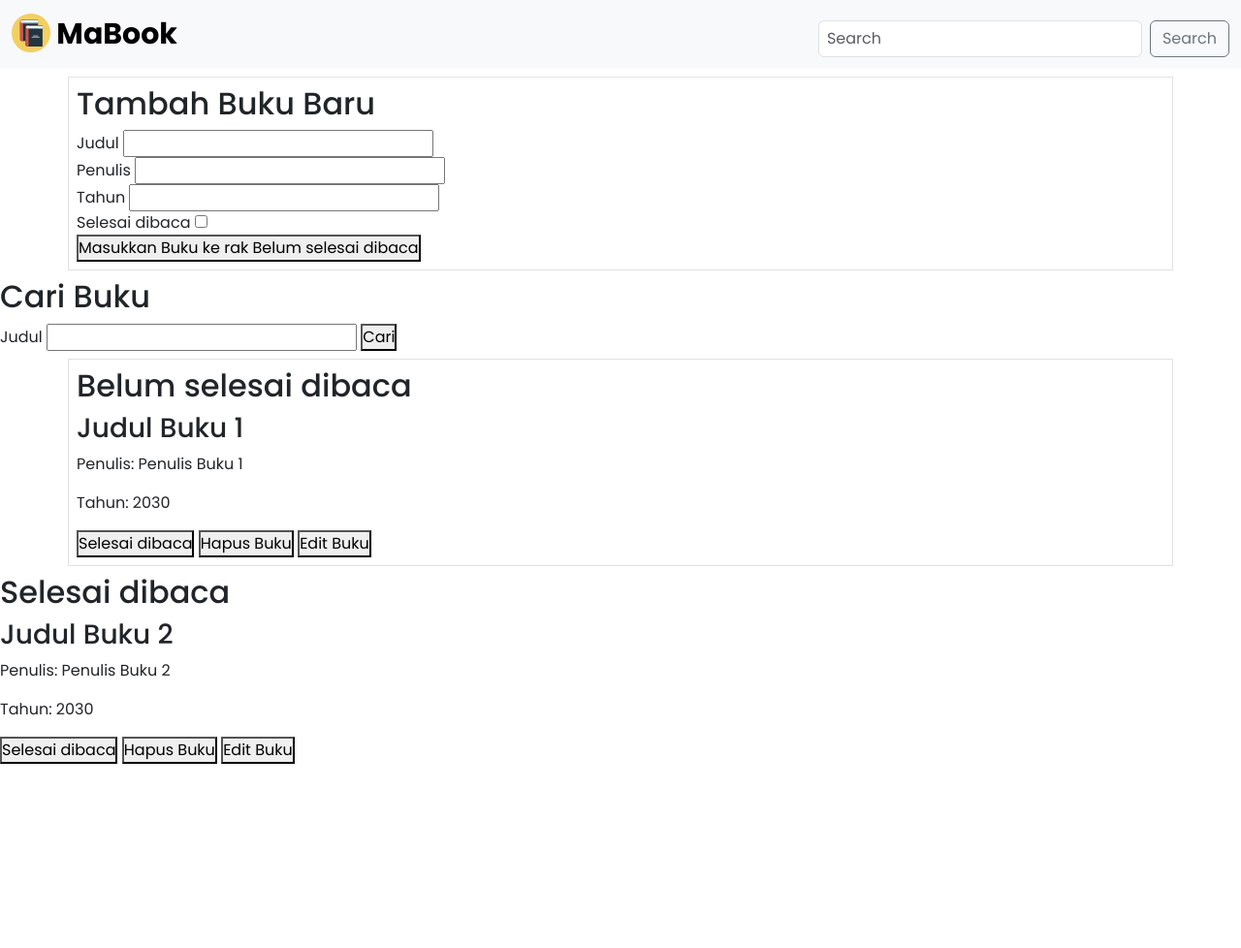
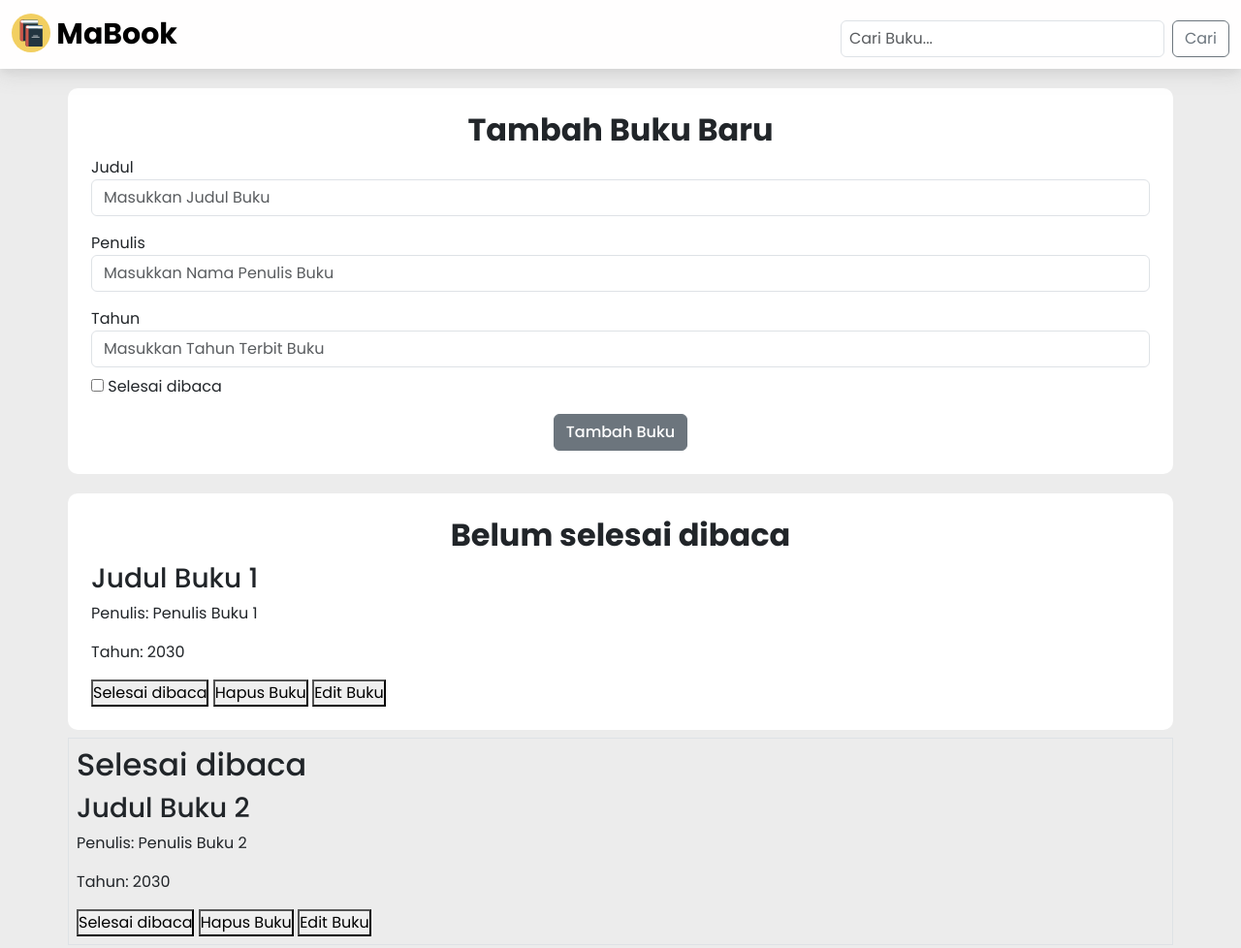
Before and after one commit to JukJerus/mabook, a plain HTML site: page index.html in a window 1280 px wide. Shown: the whole page at 97% size. Before the commit the page ends 800 px from the top, so only its background shows below. Drawn offline with nearby package versions, Linux system fonts and the light colour scheme.

Commit message:
Update container

```diff
--- a/index.html
+++ b/index.html
@@ -25,9 +25,9 @@
   </head>
   <body>
     <header>
-      <nav class="navbar navbar-expand-lg bg-body-tertiary">
+      <nav class="navbar navbar-expand-lg">
         <div class="container-fluid">
-          <a class="navbar-brand" href="#" id="header-logo">
+          <a class="navbar-brand" href="#" id="headerLogo">
             <img
               src="img/book-icon.svg"
               alt=""
@@ -60,14 +60,23 @@
                 <a class="nav-link" href="#">BelumBaca</a>
               </li> -->
             </ul>
-            <form class="d-flex mt-2" role="search">
+            <form class="d-flex mt-2" role="search" id="searchBook" data-testid="searchBookForm">
               <input
                 class="form-control me-2 focus-ring py-1 px-2 text-decoration-none border rounded-2"
-                type="search"
-                placeholder="Search"
+                type="text"
+                placeholder="Cari Buku..."
                 aria-label="Search"
+                data-testid="searchBookFormTitleInput"
+                id="searchBookTitle"
               />
-              <button class="btn btn-outline-secondary" type="submit">Search</button>
+              <button
+                class="btn btn-outline-secondary"
+                type="submit"
+                id="searchSubmit"
+                data-testid="searchBookFormSubmitButton"
+              >
+                Cari
+              </button>
             </form>
           </div>
         </div>
@@ -76,36 +85,58 @@
 
     <main>
       <section>
-        <div class="container-lg my-2 p-2 border">
+        <div class="container p-4 border-radius" id="addContainer">
           <h2>Tambah Buku Baru</h2>
           <form id="bookForm" data-testid="bookForm">
-            <div>
+            <div class="mb-3">
               <label for="bookFormTitle">Judul</label>
-              <input id="bookFormTitle" type="text" required data-testid="bookFormTitleInput" />
+              <input
+                class="form-control"
+                placeholder="Masukkan Judul Buku"
+                id="bookFormTitle"
+                type="text"
+                required
+                data-testid="bookFormTitleInput"
+              />
             </div>
-            <div>
+            <div class="mb-3">
               <label for="bookFormAuthor">Penulis</label>
-              <input id="bookFormAuthor" type="text" required data-testid="bookFormAuthorInput" />
+              <input
+                id="bookFormAuthor"
+                placeholder="Masukkan Nama Penulis Buku"
+                class="form-control"
+                type="text"
+                required
+                data-testid="bookFormAuthorInput"
+              />
             </div>
-            <div>
+            <div class="mb-2">
               <label for="bookFormYear">Tahun</label>
-              <input id="bookFormYear" type="number" required data-testid="bookFormYearInput" />
+              <input
+                id="bookFormYear"
+                class="form-control"
+                placeholder="Masukkan Tahun Terbit Buku"
+                type="number"
+                required
+                data-testid="bookFormYearInput"
+              />
             </div>
-            <div>
-              <label for="bookFormIsComplete">Selesai dibaca</label>
+            <div class="mb-3">
               <input
                 id="bookFormIsComplete"
                 type="checkbox"
                 data-testid="bookFormIsCompleteCheckbox"
               />
+              <label for="bookFormIsComplete">Selesai dibaca</label>
             </div>
-            <button id="bookFormSubmit" type="submit" data-testid="bookFormSubmitButton">
-              Masukkan Buku ke rak <span>Belum selesai dibaca</span>
+            <button class="btn btn-secondary d-block mx-auto fw-medium" id="bookFormSubmit" type="submit" data-testid="bookFormSubmitButton">
+              Tambah Buku
             </button>
           </form>
+        </div>
       </section>
 
-        <section>
+      <!-- <section>
         <h2>Cari Buku</h2>
         <form id="searchBook" data-testid="searchBookForm">
           <label for="searchBookTitle">Judul</label>
@@ -114,10 +145,10 @@
             Cari
           </button>
         </form>
-        </div>
-      </section>
+      </section> -->
 
-      <section class="container border p-2 my-2">
+      <section>
+        <div class="container p-4 border-radius" id="notRead">
           <h2>Belum selesai dibaca</h2>
 
           <div id="incompleteBookList" data-testid="incompleteBookList">
@@ -136,9 +167,11 @@
               </div>
             </div>
           </div>
+        </div>
       </section>
 
       <section>
+        <div class="container-lg my-2 p-2 border">
           <h2>Selesai dibaca</h2>
 
           <div id="completeBookList" data-testid="completeBookList">
@@ -157,6 +190,7 @@
               </div>
             </div>
           </div>
+        </div>
       </section>
     </main>
 
--- a/styles.css
+++ b/styles.css
@@ -9,13 +9,45 @@ html{
   box-sizing: border-box;
 }
 
-#header-logo{
+body{
+  background-color: rgb(236, 236, 236);
+}
+
+header nav{
+  background-color: #fffefe;
+  padding: 10px 0;
+  box-shadow: 0 4px 8px 0 rgba(0, 0, 0, 0.041), 0 6px 20px 0 rgba(124, 124, 124, 0.19);
+}
+
+#headerLogo{
   font-weight: bold;
   font-size: 30px;
   margin-right: 20px;
 }
 
-#header-logo img{
+#headerLogo img{
   width: 40px;
   height: 40px;
 }
+
+#addContainer{
+  background-color: white;
+  border-radius: 10px;
+  margin-top: 20px;
+}
+
+#addContainer h2{
+  text-align: center;
+  font-weight: 700;
+}
+
+#notRead{
+  background-color: white;
+  border-radius: 10px;
+  margin-top: 20px;
+}
+
+#notRead h2{
+  text-align: center;
+  font-weight: 700;
+}
```
Lines whose indentation alone changed are shown as unchanged.
